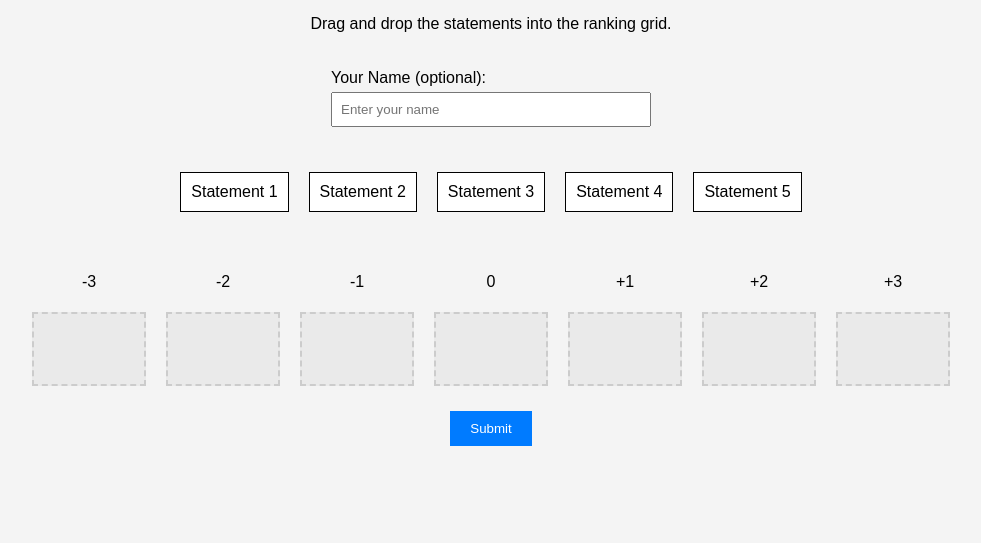
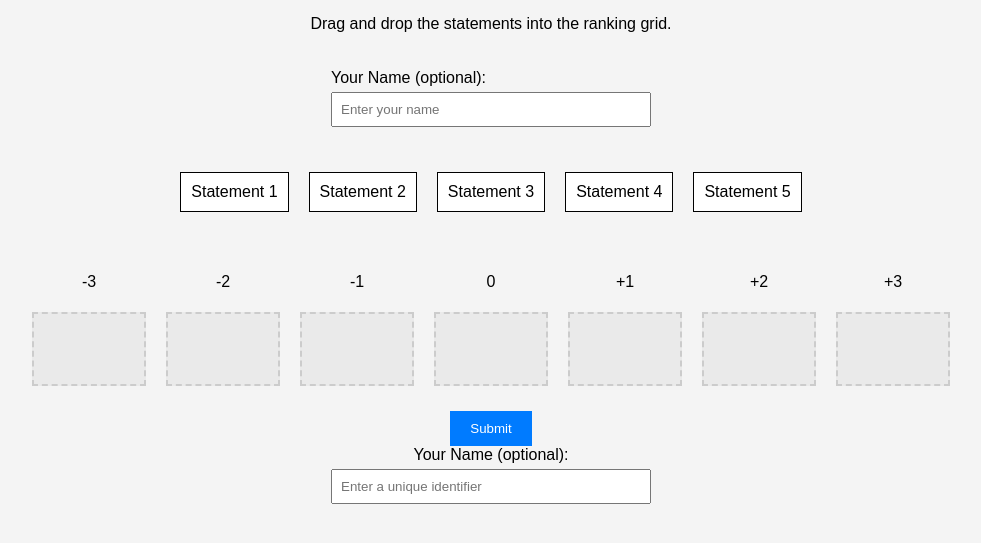
Before and after one commit to jrallison93/Q-Sort, a plain HTML site: page index.html in a window 1280 px wide. Shown: the part 69-612 px from the top of the page, without its empty margins (149-1130 px from the left). Drawn offline with Linux system fonts and the light colour scheme.

Commit message:
Update index.html

```diff
--- a/index.html
+++ b/index.html
@@ -112,7 +112,10 @@
 
     <button onclick="submitResults()">Submit</button>
 
-    <form id="qsortForm" action="YOUR-APPS-SCRIPT-URL" method="POST" style="display:none;">
+    <label for="participant">Your Name (optional):</label>
+<input type="text" id="participant" placeholder="Enter a unique identifier">
+
+    <form id="qsortForm" action="https://script.google.com/macros/s/AKfycbye60wRTM8M2hFxBEQa_tx67fZ0TG5EAdjLP4NC11-USKvwc2ghRfvLU0v47aJfvFFL/exec" method="POST" style="display:none;">
         <input type="hidden" name="results" id="results">
         <input type="hidden" name="participant" id="hidden-participant">
     </form>
```
